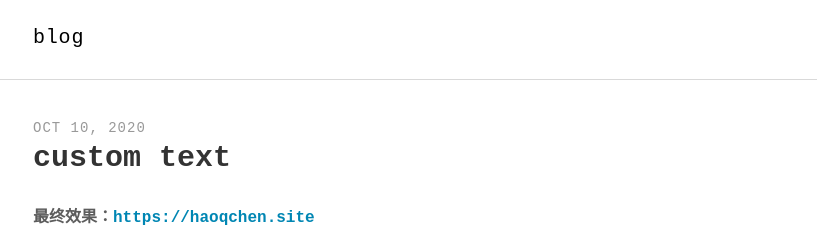
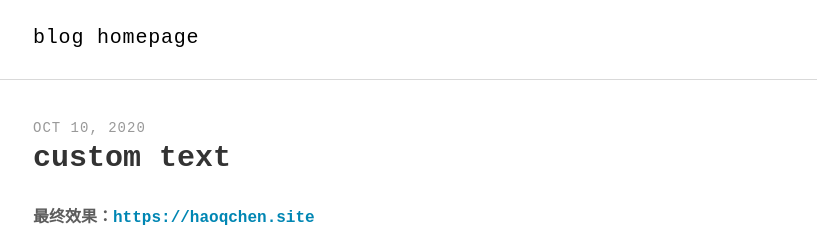
Before and after one commit to Dangiaon/blog, a Jekyll site: the page built from _posts/2020-10-10-custom text.md, in a window 1280 px wide and 900 px high. Shown: the top 227 px of the window, without its empty margins (231-1048 px from the left). Built offline with Jekyll 4.4.1, drawn with Linux system fonts in a browser that asks for light colours; some web fonts are replaced.

Commit message:
Update _config.yml

```diff
--- a/_config.yml
+++ b/_config.yml
@@ -1,5 +1,5 @@
 # Site settings
-title_left    : "blog"
+title_left    : "blog homepage"
 title_right   : "" # default: ""
 description   : "Minimalist Jekyll theme for technical writing blog."
 keywords      : "Jekyll, theme, free, download, blog, web, minimalist"
```
